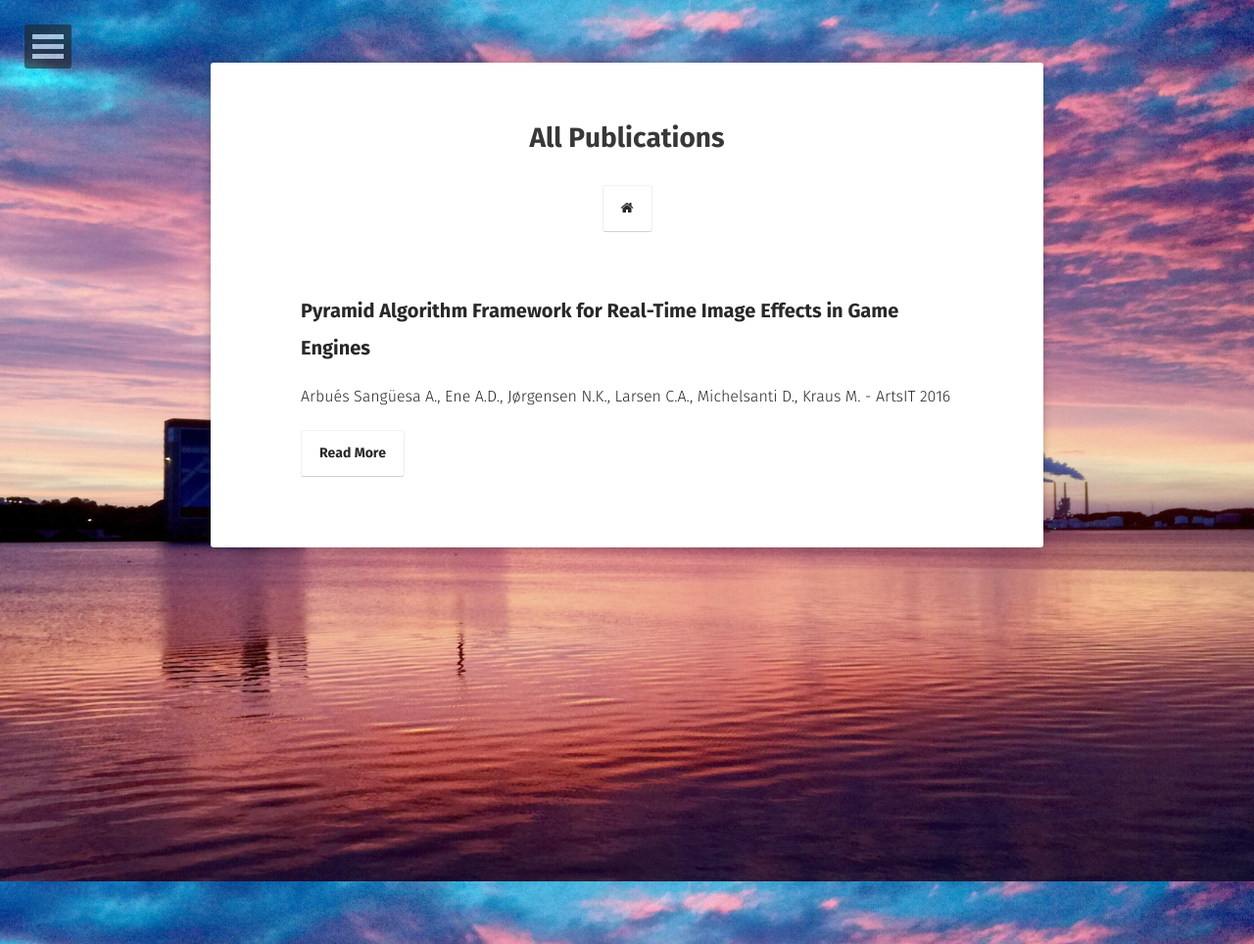
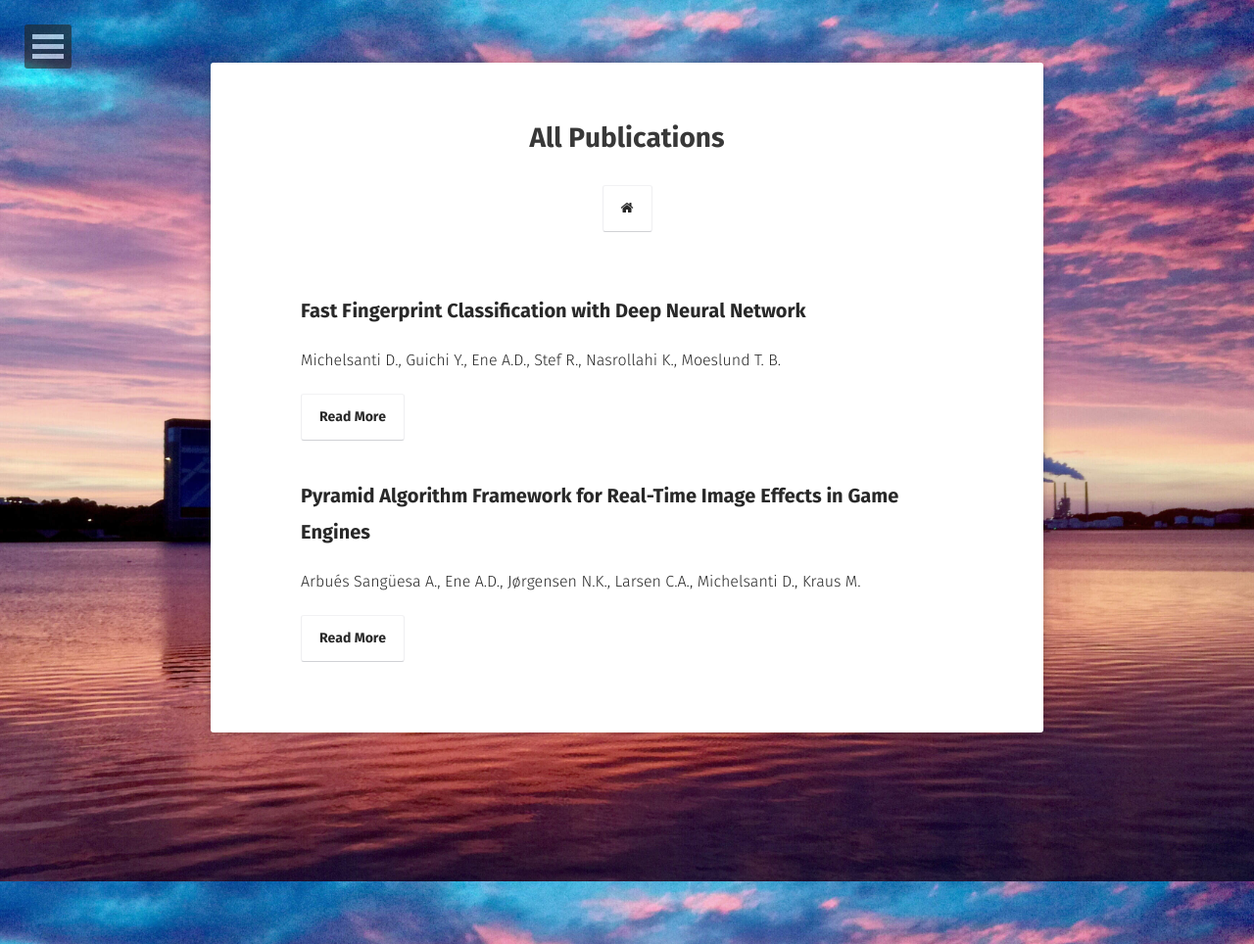
Before and after one commit to danmic/danmic.github.io, a Jekyll site: the page built from posts/index.md, in a window 1280 px wide. Shown: the whole page at 98% size. Built offline with Jekyll 4.4.1, drawn with Linux system fonts in a browser that asks for light colours; some web fonts are replaced; some of the changed lines change nothing that is shown.

Commit message:
fingerprint paper

```diff
--- /dev/null
+++ b/_posts/2018-11-13-fingerprint.md
@@ -0,0 +1,23 @@
+---
+layout: post
+title: "Fast Fingerprint Classification with Deep Neural Network"
+date: 2018-11-14
+excerpt: "Michelsanti D., Guichi Y., Ene A.D., Stef R., Nasrollahi K., Moeslund T. B."
+tags: [Fingerprint classification, Transfer learning, Convolutional neural networks]
+comments: false
+---
+
+### Authors
+
+**Michelsanti D.**, Guichi Y., Ene A.D., Stef R., [Nasrollahi K.](http://kamal.blog.aau.dk), [Moeslund T. B.](http://thbm.blog.aau.dk)
+
+### Conference
+
+12th International Conference on Computer Vision Theory and Applications. (VISAPP 2017)
+
+### Abstract
+
+Reducing the number of comparisons in automated fingerprint identification systems is essential when dealing with a large database. Fingerprint classification allows to achieve this goal by dividing fingerprints into several categories, but it presents still some challenges due to the large intra-class variations and the small inter-class variations. The vast majority of the previous methods uses global characteristics, in particular the orientation image, as features of a classifier. This makes the feature extraction stage highly dependent on preprocessing techniques and usually computationally expensive. In this work we evaluate the performance of two pre-trained convolutional neural networks fine-tuned on the NIST SD4 benchmark database. The obtained results show that this approach is comparable with other results in the literature, with the advantage of a fast feature extraction stage.
+
+[Full text](http://vbn.aau.dk/ws/files/244496786/visapp_fingerprint.pdf)
+[Slides](https://www.slideshare.net/DanielMichelsanti/fast-fingerprint-classification-with-deep-neural-networks-94068067)
--- a/_posts/2018-11-13-pyramid.md
+++ b/_posts/2018-11-13-pyramid.md
@@ -2,7 +2,7 @@
 layout: post
 title: "Pyramid Algorithm Framework for Real-Time Image Effects in Game Engines"
 date: 2018-11-13
-excerpt: "Arbués Sangüesa A., Ene A.D., Jørgensen N.K., Larsen C.A., Michelsanti D., Kraus M. - ArtsIT 2016"
+excerpt: "Arbués Sangüesa A., Ene A.D., Jørgensen N.K., Larsen C.A., Michelsanti D., Kraus M."
 tags: [Pyramid methods, Image effects, Depth of field, Blur, Bloom, Game engine, Texture lookup, Compute shader]
 comments: false
 ---
```
